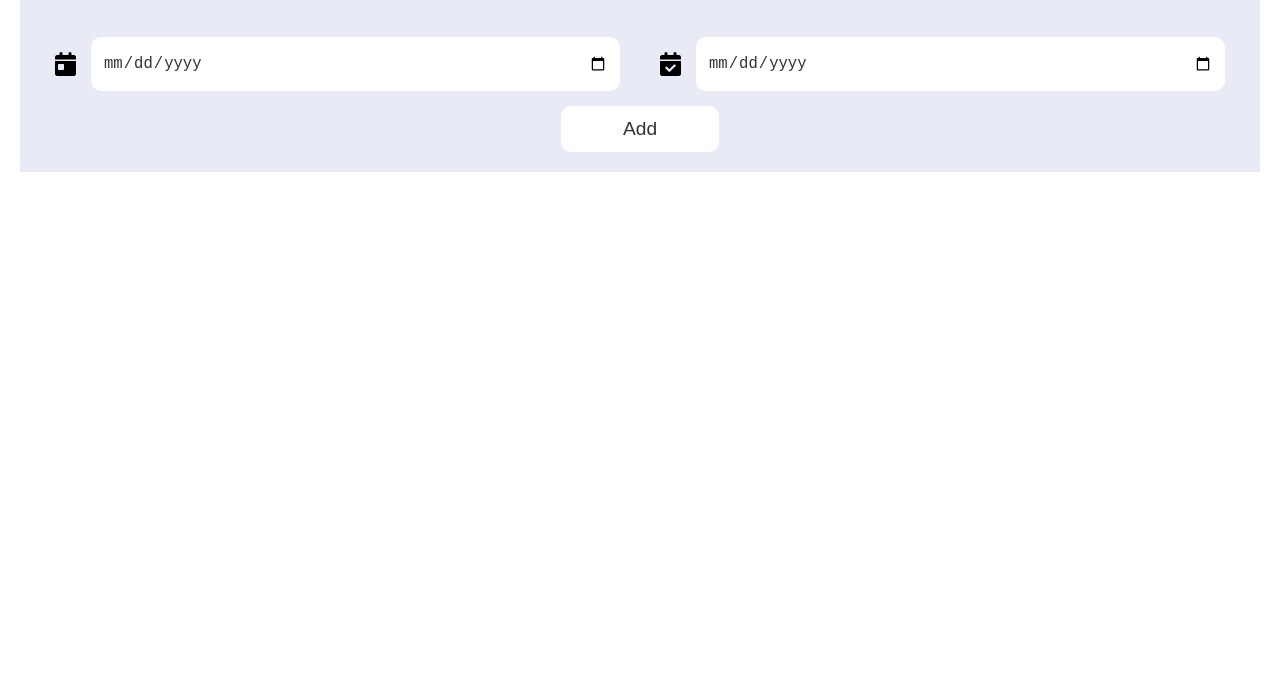
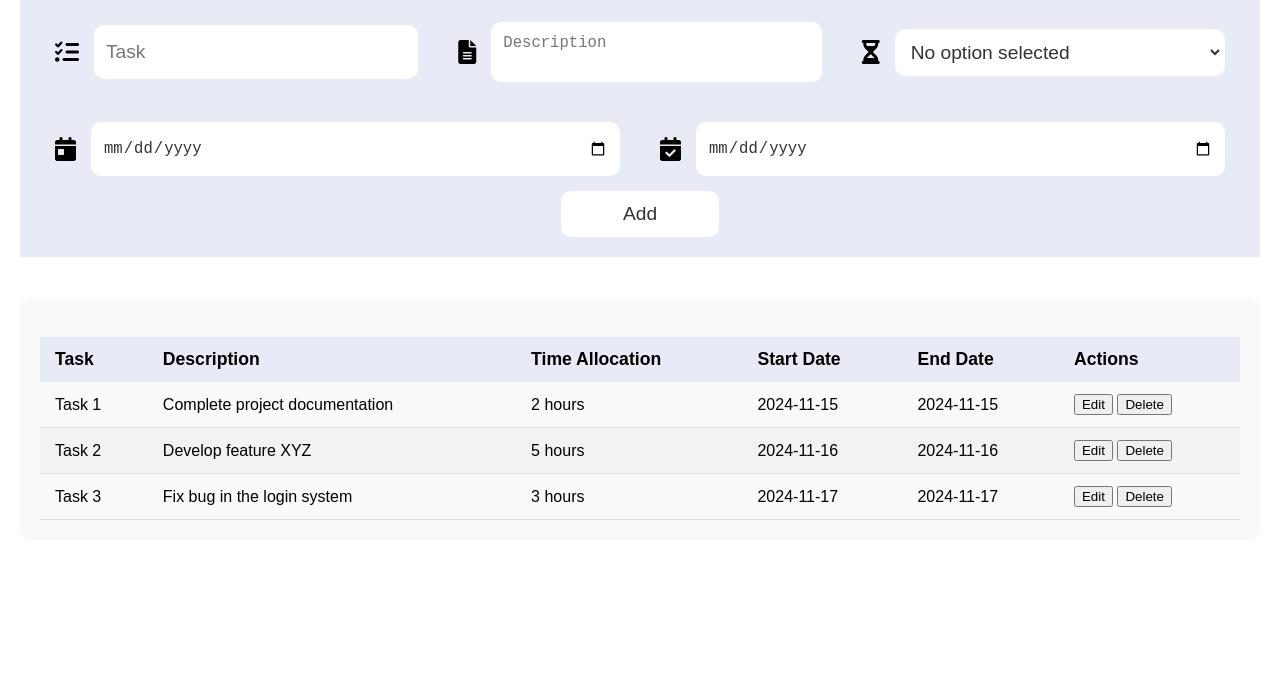
Before and after one commit to SithumRaigamage/To-do-app-using-Vanilla-Js, a plain HTML site: page index.html in a window 1280 px wide. Shown: the part 118-800 px from the top of the page. Drawn offline with Linux system fonts and the light colour scheme.

Commit message:
SITH-2 - added table and neccessary changes in css

```diff
--- a/index.css
+++ b/index.css
@@ -1,6 +1,15 @@
 body {
     font-family: Arial, sans-serif;
     margin: 20px;
+}
+
+/* Center the heading */
+.main-heading {
+    text-align: center; /* Center the text horizontally */
+    margin: 0;          /* Remove default margin */
+    padding: 20px;      /* Add some padding for spacing */
+    font-size: 2.5em;   /* Adjust the font size */
+    color: #333;        /* Set text color */
 }
 
 /* Task Section with Flex Containers */
@@ -37,9 +46,10 @@ body {
 }
 
 /* Modern Input styling */
-.flex-item input, .flex-item textarea {
+.flex-item input {
     flex: 1;
     padding: 10px 10px;
+    width: 15px;
     font-size: 1.2em;
     border: 2px solid #fff;
     border-radius: 10px;
@@ -48,6 +58,20 @@ body {
     transition: all 0.3s ease;
     min-height: 30px;
 }
+
+.flex-item textarea {
+    flex: 1;
+    padding: 10px 10px;
+    font-size: 1.2em;
+    width: 15px;
+    border: 2px solid #fff;
+    border-radius: 10px;
+    background-color: #fff;
+    color: #333;
+    transition: all 0.3s ease;
+    min-height: 30px;
+}
+
 
 /* Styling for the select dropdown */
 .flex-item select {
@@ -84,8 +108,71 @@ body {
     background-color: #fff;
     color: #333;
     min-height: 30px;
+    cursor: pointer;
 
 }
+
+/* Styling for the table container */
+.table-container {
+    margin-top: 40px; /* Adds space after the first section */
+    padding: 20px;
+    background-color: #f9f9f9; /* Light background for contrast */
+    border-radius: 10px;
+}
+
+/* Flex container for the table */
+.flex-container {
+    display: flex;
+    justify-content: center;
+    align-items: center;
+    overflow-x: auto;  /* Allows horizontal scrolling if table overflows */
+}
+
+/* Table styling */
+table {
+    width: 100%;
+    border-collapse: collapse; /* Removes spacing between cells */
+    margin-top: 20px;
+}
+
+/* Table header styling */
+th {
+    background-color: #e8eaf6;
+    color: rgb(0, 0, 0);
+    padding: 12px 15px;
+    text-align: left;
+    font-size: 1.1em;
+}
+
+/* Table data styling */
+td {
+    padding: 12px 15px;
+    text-align: left;
+    border-bottom: 1px solid #ddd; /* Light border between rows */
+}
+
+/* Even row background color */
+tr:nth-child(even) {
+    background-color: #f2f2f2; /* Alternating row colors */
+}
+
+/* Hover effect for rows */
+tr:hover {
+    background-color: #ddd; /* Highlight rows on hover */
+}
+
+/* Responsive table styling */
+@media (max-width: 768px) {
+    table {
+        width: 100%;
+        font-size: 0.9em; /* Adjust font size for smaller screens */
+    }
+
+    th, td {
+        padding: 10px; /* Reduce padding on smaller screens */
+    }
+}
+
 
 /* Optional: Add responsive design for smaller screens */
 @media (max-width: 768px) {
--- a/index.html
+++ b/index.html
@@ -7,6 +7,8 @@
     <link rel="stylesheet" href="index.css">
 </head>
 <body>
+
+    <h1 class="main-heading">To Do Application</h1>
 
     <section class="task">
         <div class="flex-container">
@@ -21,11 +23,16 @@
             <div class="flex-item">
                 <i class="fas fa-hourglass-half"></i> <!-- Duration icon -->
                 <select>
+                    <option value="">No option selected</option>
                     <option value="1">1 hour</option>
                     <option value="2">2 hours</option>
                     <option value="3">3 hours</option>
                     <option value="4">4 hours</option>
                     <option value="5">5 hours</option>
+                    <option value="6">6 hours</option>
+                    <option value="7">7 hours</option>
+                    <option value="8">8 hours</option>
+                    <option value="9">9 hours</option>
                 </select>
             </div>
             <div class="flex-item">
@@ -39,15 +46,52 @@
         </div>
 
         <div class="flex-container">
-
             <button class="add-button" onclick="handleAddClick()">Add</button>
-
         </div>
     </section>
 
 
     <section class="table-container">
-
+        <div class="flex-container">
+            <table>
+                <thead>
+                    <tr>
+                        <th>Task</th>
+                        <th>Description</th>
+                        <th>Time Allocation</th>
+                        <th>Start Date</th>
+                        <th>End Date</th>
+                        <th>Actions</th>
+                    </tr>
+                </thead>
+                <tbody>
+                    <tr>
+                        <td>Task 1</td>
+                        <td>Complete project documentation</td>
+                        <td>2 hours</td>
+                        <td>2024-11-15</td>
+                        <td>2024-11-15</td>
+                        <td><button>Edit</button> <button>Delete</button></td>
+                    </tr>
+                    <tr>
+                        <td>Task 2</td>
+                        <td>Develop feature XYZ</td>
+                        <td>5 hours</td>
+                        <td>2024-11-16</td>
+                        <td>2024-11-16</td>
+                        <td><button>Edit</button> <button>Delete</button></td>
+                    </tr>
+                    <tr>
+                        <td>Task 3</td>
+                        <td>Fix bug in the login system</td>
+                        <td>3 hours</td>
+                        <td>2024-11-17</td>
+                        <td>2024-11-17</td>
+                        <td><button>Edit</button> <button>Delete</button></td>
+                    </tr>
+                </tbody>
+            </table>
+        </div>
     </section>
 
     <link rel="stylesheet" href="https://cdnjs.cloudflare.com/ajax/libs/font-awesome/6.0.0-beta3/css/all.min.css">
```
